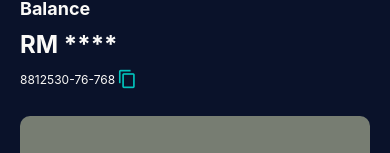
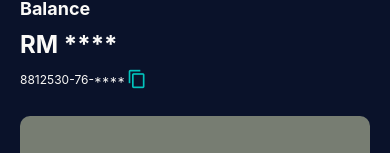
Before and after one commit to SammyCodee/sea-money-fe-test, a React Native app: screen /HistoryScreen in a window 390 px wide. Shown: the part 129-282 px from the top of the page. Built offline with nearby package versions, Linux system fonts and the light colour scheme.

Commit message:
code clean up

```diff
--- a/App.tsx
+++ b/App.tsx
@@ -6,7 +6,6 @@
  */
 
 import React from "react";
-import { StyleSheet } from "react-native";
 import { Provider } from "react-redux";
 import { NavigationContainer } from "@react-navigation/native";
 import { RootNavigator } from "./src/navigation/navigation";
@@ -22,6 +21,4 @@ function App(): React.JSX.Element {
     );
 }
 
-const styles = StyleSheet.create({});
-
 export default App;
--- a/src/components/button/BackButton.tsx
+++ b/src/components/button/BackButton.tsx
@@ -2,7 +2,7 @@ import React from "react";
 import { StyleSheet, TouchableOpacity, View } from "react-native";
 import MaterialIcons from "react-native-vector-icons/MaterialIcons";
 import { color } from "../../color/color";
-import { fonts, iconButton, iconSize } from "../../utils/dimensions";
+import { iconButton, iconSize } from "../../utils/dimensions";
 
 type BackButtonProps = {
     handleOnPress: () => void;
--- a/src/constants/index.ts
+++ b/src/constants/index.ts
@@ -159,6 +159,4 @@ export const transactionList = [
         transactionID: 'hgdg98sm-09-etwy2',
         recipient: 'Aroi Thai Bnagsar'
     },
-
-
 ]
--- a/src/pages/history/Detail.tsx
+++ b/src/pages/history/Detail.tsx
@@ -13,12 +13,12 @@ import {
     transactionComponent,
 } from "../../utils/dimensions";
 import { color } from "../../color/color";
-import BackButton from "../../components/button/BackButton";
 import { useAppNavigation } from "../../utils/useAppNavigation";
 import { NativeStackScreenProps } from "@react-navigation/native-stack";
 import { HomeScreenStackingList } from "../../navigation/navigation";
+import { useAppSelector } from "../../redux/hooks";
 import MaterialIcons from "react-native-vector-icons/MaterialIcons";
-import { useAppSelector } from "../../redux/hooks";
+import BackButton from "../../components/button/BackButton";
 
 type DetailProps = NativeStackScreenProps<
     HomeScreenStackingList,
--- a/src/pages/history/History.tsx
+++ b/src/pages/history/History.tsx
@@ -13,20 +13,20 @@ import {
     pageSize,
     transactionComponent,
 } from "../../utils/dimensions";
-import BackButton from "../../components/button/BackButton";
+import { useAppDispatch, useAppSelector } from "../../redux/hooks";
+import {
+    Login,
+    authenticate,
+    authSelector,
+} from "../../redux/features/auth/authSlice";
 import { useAppNavigation } from "../../utils/useAppNavigation";
 import { color } from "../../color/color";
 import { transactionList } from "../../constants";
 import Transaction from "../../components/transaction/Transaction";
 import IconButton from "../../components/button/IconButton";
 import MaterialIcons from "react-native-vector-icons/MaterialIcons";
+import BackButton from "../../components/button/BackButton";
 import ReactNativeBiometrics, { BiometryTypes } from "react-native-biometrics";
-import { useAppDispatch, useAppSelector } from "../../redux/hooks";
-import {
-    Login,
-    authenticate,
-    authSelector,
-} from "../../redux/features/auth/authSlice";
 
 const History = () => {
     const navigation = useAppNavigation();
@@ -35,11 +35,11 @@ const History = () => {
 
     const authUser = useAppSelector(authSelector);
 
-    const [users, setUsers] = useState<Login>();
+    const [user, setUser] = useState<Login>();
     const [isRefreshing, setIsRefreshing] = useState(false);
 
     useEffect(() => {
-        setUsers(authUser);
+        setUser(authUser);
         return () => {
             console.log("component unmounting...");
         };
@@ -57,7 +57,7 @@ const History = () => {
         dispatch(authenticate(loginInfo));
     };
 
-    console.log("users", users);
+    console.log("users", user);
 
     const onRefresh = () => {
         setIsRefreshing(true);
@@ -86,11 +86,12 @@ const History = () => {
                     <View style={styles.bodyTop}>
                         <Text style={styles.semiBoldText}>Balance</Text>
                         <Text style={styles.balanceText}>
-                            RM {users?.isAuthenticate ? "345341.86" : "****"}
+                            RM {user?.isAuthenticate ? "345341.86" : "****"}
                         </Text>
                         <View style={styles.accountNoContainer}>
                             <Text style={styles.normalText}>
-                                8812530-76-768
+                                8812530-76-
+                                {user?.isAuthenticate ? "7688" : "****"}
                             </Text>
 
                             <TouchableOpacity>
```
